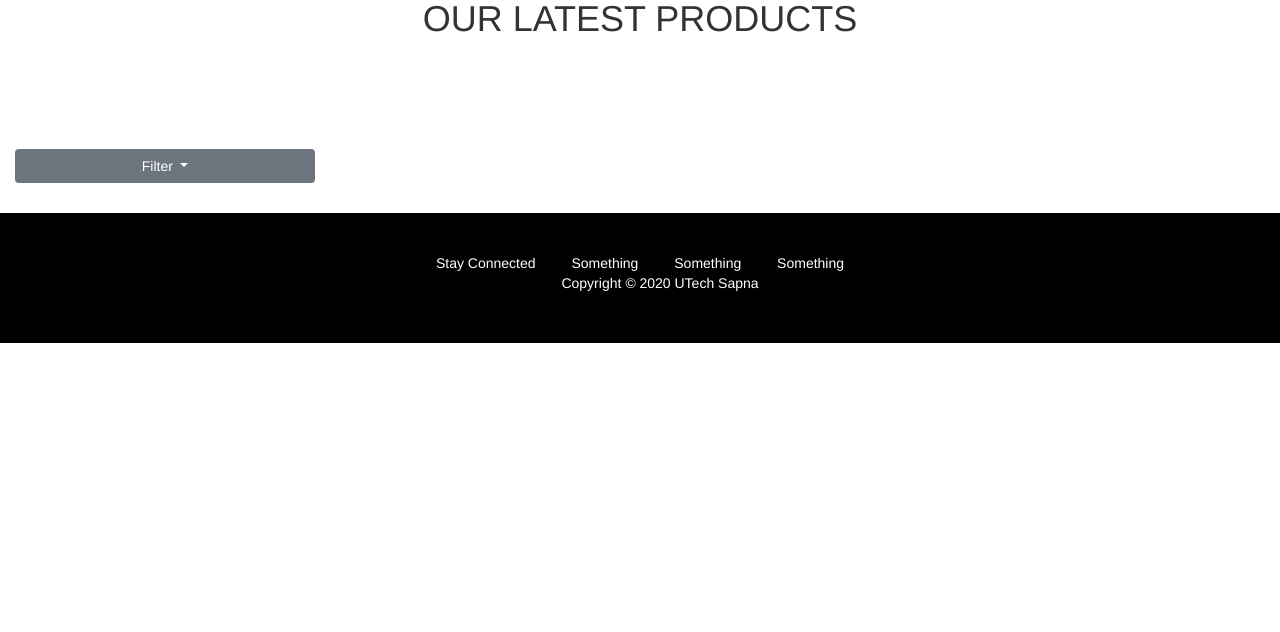
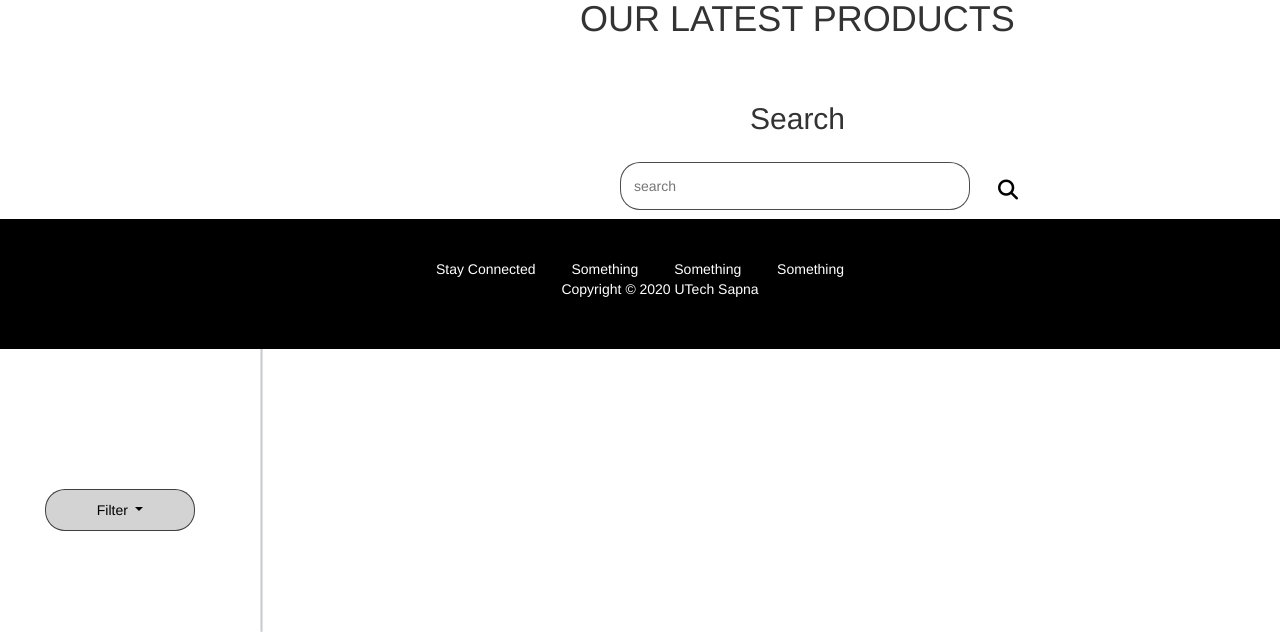
Before and after one commit to ARES00GODOFWAR/Eco-Surge, a Laravel app: page /productShow in a window 1280 px wide. Shown: the part 168-800 px from the top of the page. Run offline with Laravel 8, Linux system fonts and the light colour scheme; data that the repository does not hold is empty; parts of the project's set-up code (start-up, migrations or seed data) failed here and were passed over; some libraries are stand-ins or nearby versions.

Commit message:
changes to product page

```diff
--- a/config/database.php
+++ b/config/database.php
@@ -48,8 +48,8 @@
             'url' => env('DATABASE_URL'),
             'host' => env('DB_HOST', '127.0.0.1'),
             'port' => env('DB_PORT', '3306'),
-            'database' => env('DB_DATABASE', 'forge'),
-            'username' => env('DB_USERNAME', 'forge'),
+            'database' => env('DB_DATABASE', 'user101'),
+            'username' => env('DB_USERNAME', 'root'),
             'password' => env('DB_PASSWORD', ''),
             'unix_socket' => env('DB_SOCKET', ''),
             'charset' => 'utf8mb4',
--- a/resources/views/payment.blade.php
+++ b/resources/views/payment.blade.php
@@ -186,6 +186,12 @@
             <br>
             <br>
 
+            <h3>Stripe</h3>
+            <hr>
+            <div id="stripe-button-container"></div>
+            <br>
+            <br>
+
         </form>
     </div>
 
--- a/resources/views/productShow.blade.php
+++ b/resources/views/productShow.blade.php
@@ -2,8 +2,11 @@
 
 
 @section('product_page_styles')
+
+<script src="https://kit.fontawesome.com/a076d05399.js"></script>
 <style>
     @import url('https://fonts.googleapis.com/css?family=Quicksand:300,400,500,700');
+
 
 
       .container{
@@ -12,7 +15,8 @@
 
       }
       .row{
-        margin-left: 0px;
+        margin-top: 150px;
+        margin-left: 300px;
         margin-right: 0px;
         margin-bottom: 60px ;
       }
@@ -224,12 +228,102 @@
 
     h1{
         margin-top: 40px;
-        text-align: center;
+        margin-left: 580px;
+
         text-transform: uppercase;
     }
     .container{
         margin: 0px
     }
+
+
+    .category-head{
+        position: absolute;
+        top: 380px;
+        left: 65px;
+        background-color: lightgray;
+        color: black;
+        padding: 12px 12px;
+        border-radius: 20px;
+        width: 110px;
+        font-family: serif;
+        cursor: pointer;
+    }
+
+    #down{
+        position: absolute;
+        top: -16px;
+        left: -116px;
+        color: black;
+        border: none;
+        font-size: 15px;
+    }
+
+    .search{
+        position: absolute;
+        top: 330px;
+        left: 620px;
+        border: 1px solid rgba(0, 0, 0, .7);
+        padding: 13px 13px;
+        border-radius: 20px;
+        width: 350px;
+
+    }
+
+    .search:focus{
+        outline: none;
+    }
+
+    #search{
+        position: absolute;
+        top: 330px;
+        left: 620px;
+        border-radius: 20px;
+        color: black;
+        font-size: 20px;
+
+
+    }
+
+    .search-header{
+        position: absolute;
+        top: 250px;
+        left: 750px;
+    }
+
+
+    .border{
+        position: absolute;
+        top: 400px;
+        left: 260px;
+        width: 3px;
+        background-color: rgba(0, 0, 0, .2);
+        height:400px;
+    }
+
+
+    .btn{
+        position: absolute;
+        top: -110px;
+        left: 182px;
+        padding: 10px 10px;
+        border-radius: 4px;
+        background-color: black;
+        border: 1px solid rgba(0, 0, 0, .7);
+        cursor: pointer;
+
+    }
+
+    #dropdown_coins{
+        position: absolute;
+        top: 340px;
+        left: 30px;
+        background-color: lightgray;
+        color: black;
+        padding: 10px 10px;
+        border-radius: 20px;
+        width: 150px;
+}
 
 </style>
 
@@ -261,6 +355,14 @@
         </div>
     </div>
 
+    <h2 class="search-header">Search</h2>
+    <form>
+        <input type="search" class="search" placeholder="search">
+        <button class="btn" type="submit"><i id="search" class="fas fa-search"></i></button>
+    </form>
+    <h4 class="category-head">Category <i id="down" class="fas fa-sort-down"></i></h4>
+
+    <div class="border"></div>
     <div class="row">
 
         @foreach($products as $product)
```
Also changed, not shown: app/Http/Controllers/ProductController.php (+8 -1 lines).
